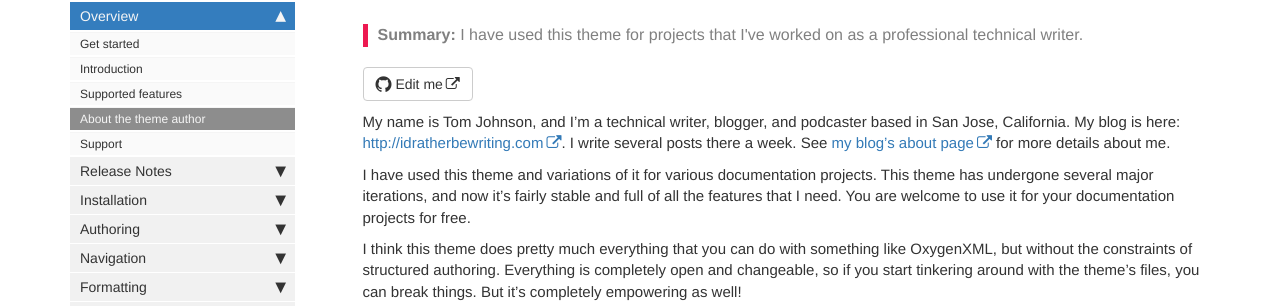
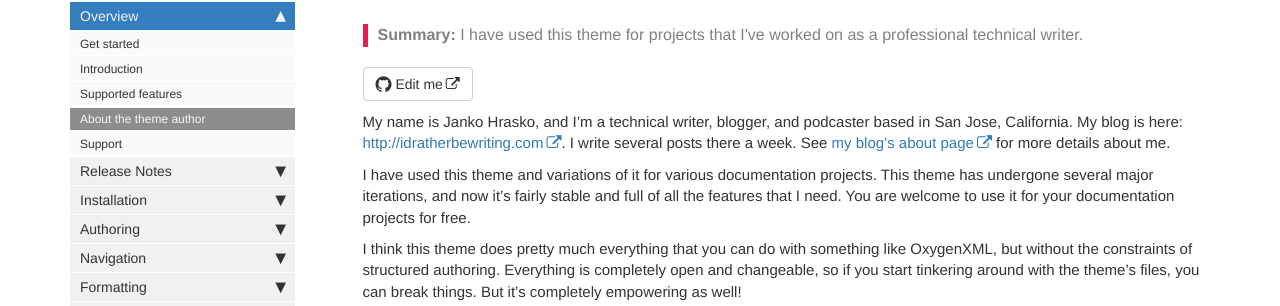
Before and after one commit to xbelmondo/test, a Jekyll site: the page built from pages/mydoc/mydoc_about.md, in a window 1280 px wide and 961 px high. Shown: the part 147-453 px from the top of the window. Built offline with Jekyll 4.4.1, drawn with Linux system fonts in a browser that asks for light colours; nearby versions of some CDN libraries; comment, search, counter and statistics services are not loaded.

Commit message:
Create mydoc_about.md

```diff
--- a/pages/mydoc/mydoc_about.md
+++ b/pages/mydoc/mydoc_about.md
@@ -9,7 +9,7 @@ permalink: mydoc_about.html
 folder: mydoc
 ---
 
-My name is Tom Johnson, and I'm a technical writer, blogger, and podcaster based in San Jose, California. My blog is here: [http://idratherbewriting.com](http://idratherbewriting.com). I write several posts there a week. See [my blog's about page](http://idratherbewriting.com/aboutme/) for more details about me.
+My name is Janko Hrasko, and I'm a technical writer, blogger, and podcaster based in San Jose, California. My blog is here: [http://idratherbewriting.com](http://idratherbewriting.com). I write several posts there a week. See [my blog's about page](http://idratherbewriting.com/aboutme/) for more details about me.
 
 I have used this theme and variations of it for various documentation projects. This theme has undergone several major iterations, and now it's fairly stable and full of all the features that I need. You are welcome to use it for your documentation projects for free.
 
```
